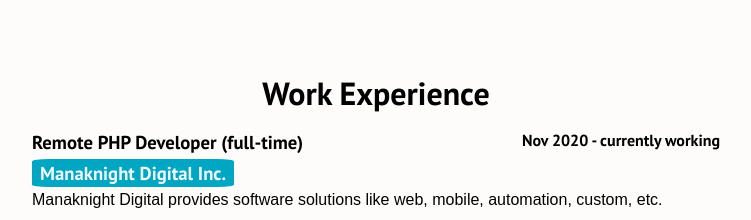
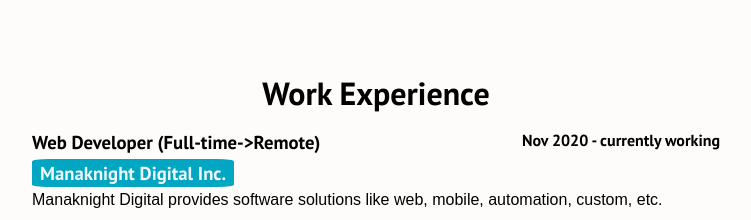
Before and after one commit to ashraf-kabir/ashrafkabir.com, a React (Create React App) app: page / in a window 1280 px wide. Shown: the part 1440-1660 px from the top of the page, without its empty margins (264-1015 px from the left). Built offline with nearby package versions, Linux system fonts and the light colour scheme.

Commit message:
experience updated

```diff
--- a/src/components/Experience.js
+++ b/src/components/Experience.js
@@ -9,7 +9,7 @@ function Experience() {
       <div className='experience__item'>
         <ExperienceItem
           experience_period='Nov 2020 - currently working'
-          experience_position='Remote PHP Developer (full-time)'
+          experience_position='Web Developer (Full-time->Remote)'
           experience_organization='Manaknight Digital Inc.'
           experience_organization_link='https://manaknightdigital.com/'
           experience_desc='Manaknight Digital provides software solutions like web, mobile, automation, custom, etc.'
```
Also changed, not shown: 1 other file (tests, documents, lock files or other folders).
